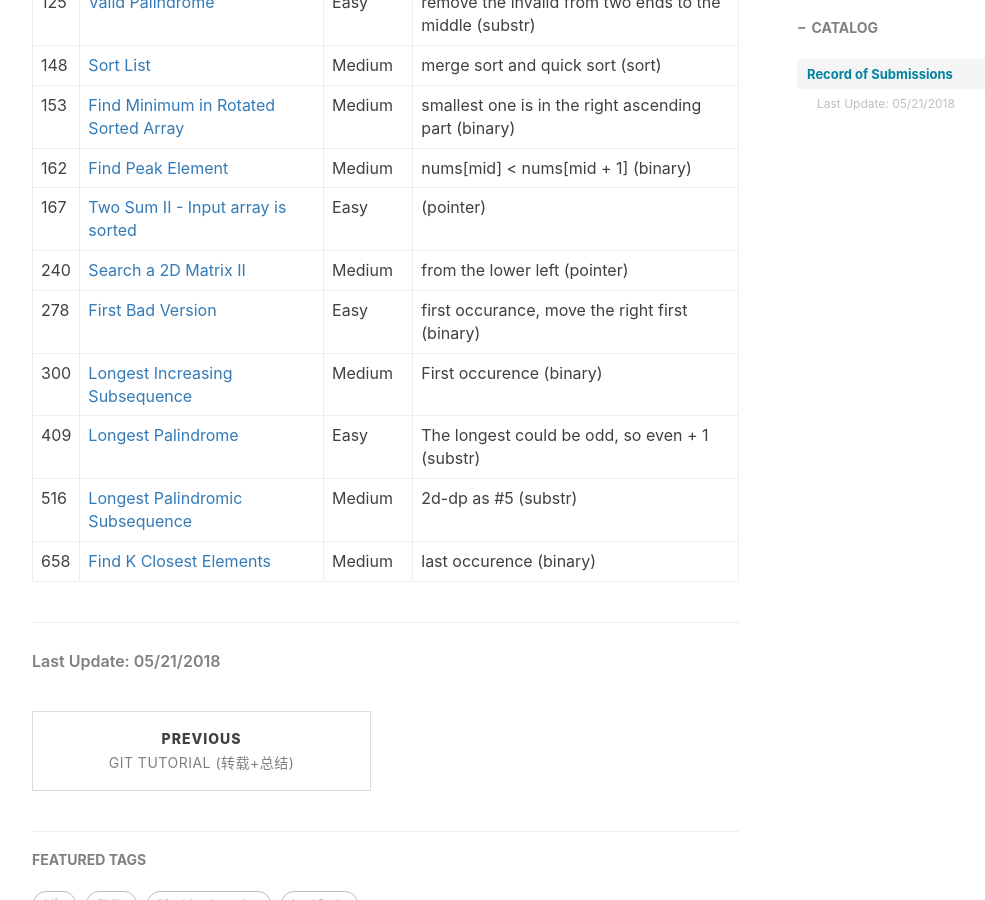
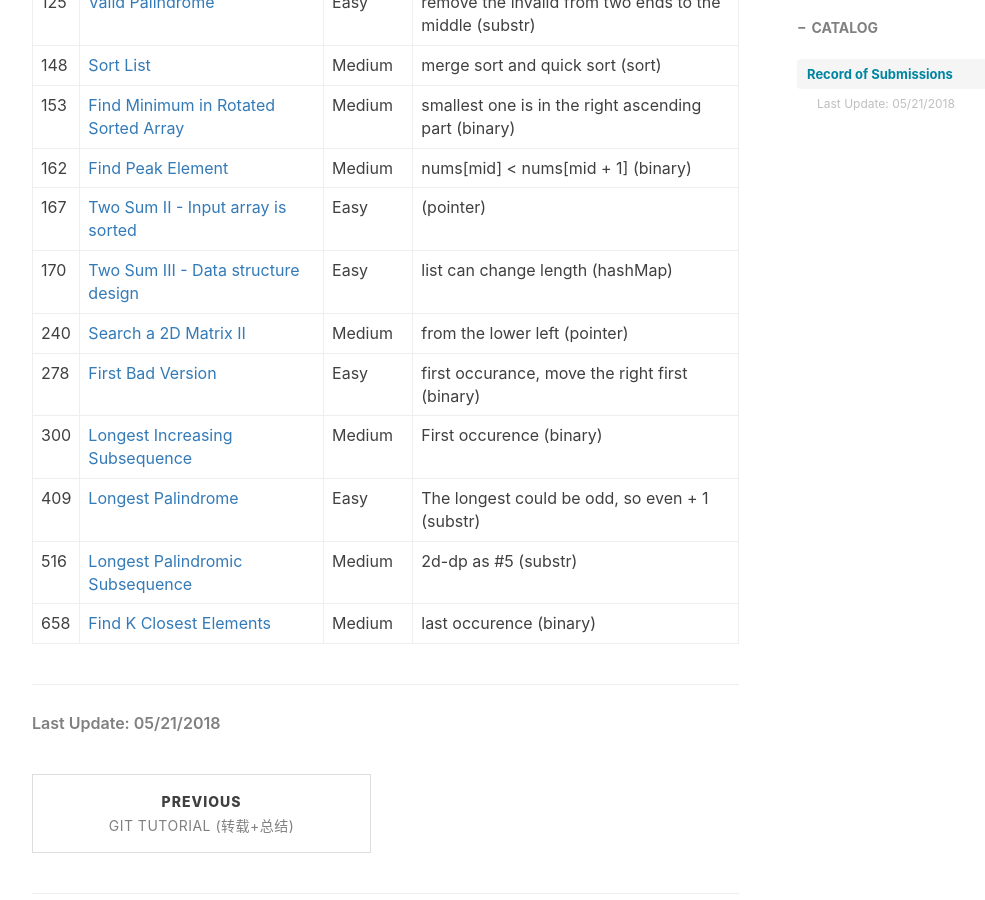
Before and after one commit to ly16/ly16.github.io, a Jekyll site: the page built from _posts/2018-05-18-leetcode-record-round1.md, in a window 1280 px wide and 900 px high, scrolled down 1179 px. Shown: the whole window, without its empty margins (233-1218 px from the left). Built offline with Jekyll 4.4.1, drawn with Linux system fonts in a browser that asks for light colours; nearby versions of some CDN libraries; comment, search, counter and statistics services are not loaded.

Commit message:
Update 2018-05-18-leetcode-record-round1.md

```diff
--- a/_posts/2018-05-18-leetcode-record-round1.md
+++ b/_posts/2018-05-18-leetcode-record-round1.md
@@ -30,6 +30,7 @@ tags:
 |153|[Find Minimum in Rotated Sorted Array](https://github.com/ly16/LC-Practice/blob/master/Find%20Minimum%20in%20Rotated%20Sorted%20Array.java)|Medium|smallest one is in the right ascending part (binary)|
 |162|[Find Peak Element](https://github.com/ly16/LC-Practice/blob/master/Find%20Peak%20Element.java)|Medium|nums[mid] < nums[mid + 1] (binary)|
 |167|[Two Sum II - Input array is sorted](https://github.com/ly16/LC-Practice/blob/master/2%20Sum%20II.java)|Easy|(pointer)|
+|170|[Two Sum III - Data structure design](https://github.com/ly16/LC-Practice/blob/master/Two%20Sum%20III%20-%20Data%20structure%20design.java)|Easy|list can change length (hashMap)|
 |240|[Search a 2D Matrix II](https://github.com/ly16/LC-Practice/blob/master/Search%20a%202D%20Matrix%20II.java)|Medium|from the lower left (pointer)|
 |278|[First Bad Version](https://github.com/ly16/LC-Practice/blob/master/First%20Bad%20Version.java)|Easy|first occurance, move the right first (binary)|
 |300|[Longest Increasing Subsequence](https://github.com/ly16/LC-Practice/blob/master/Longest%20Ascending%20Subsequence.java)|Medium|First occurence (binary)|
```
